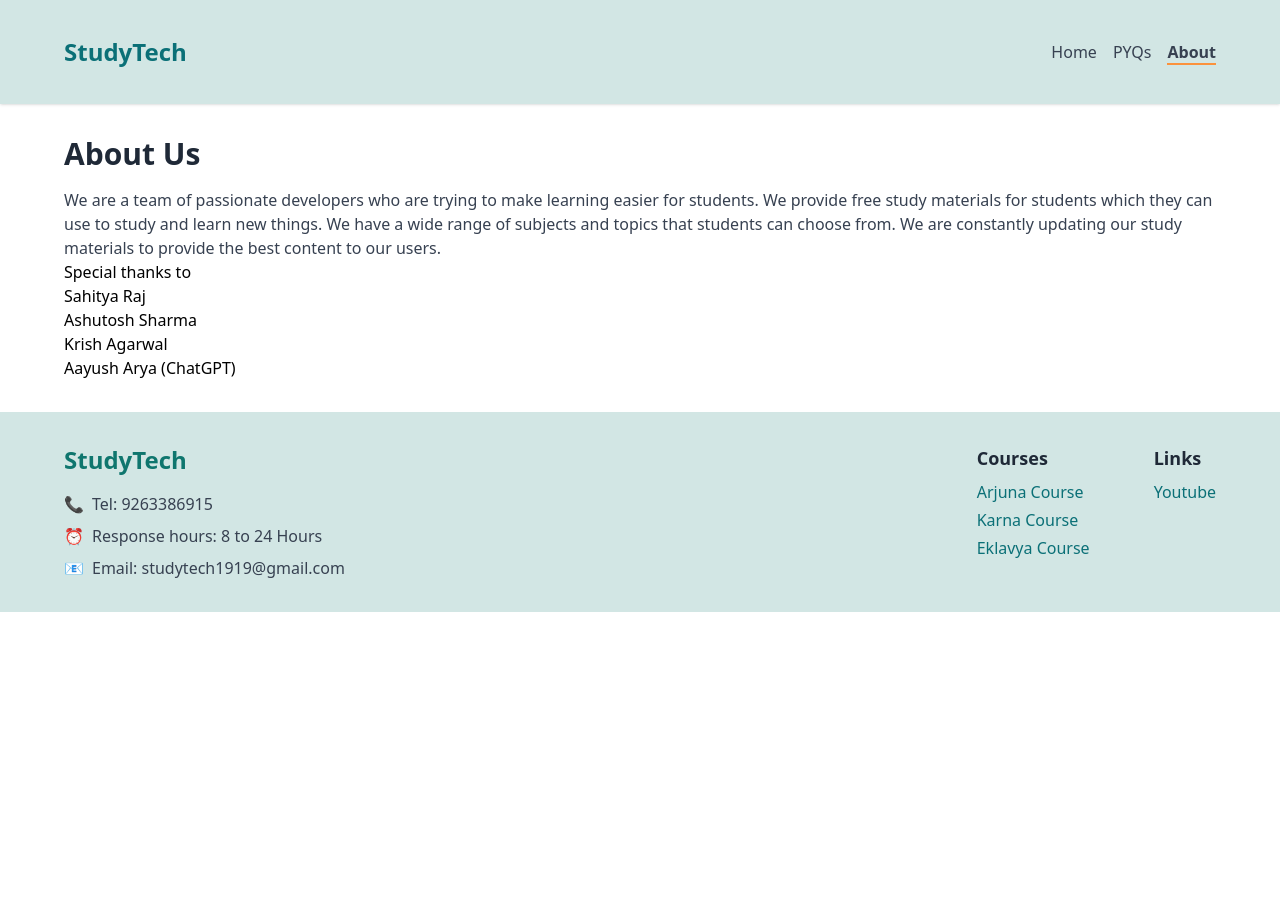
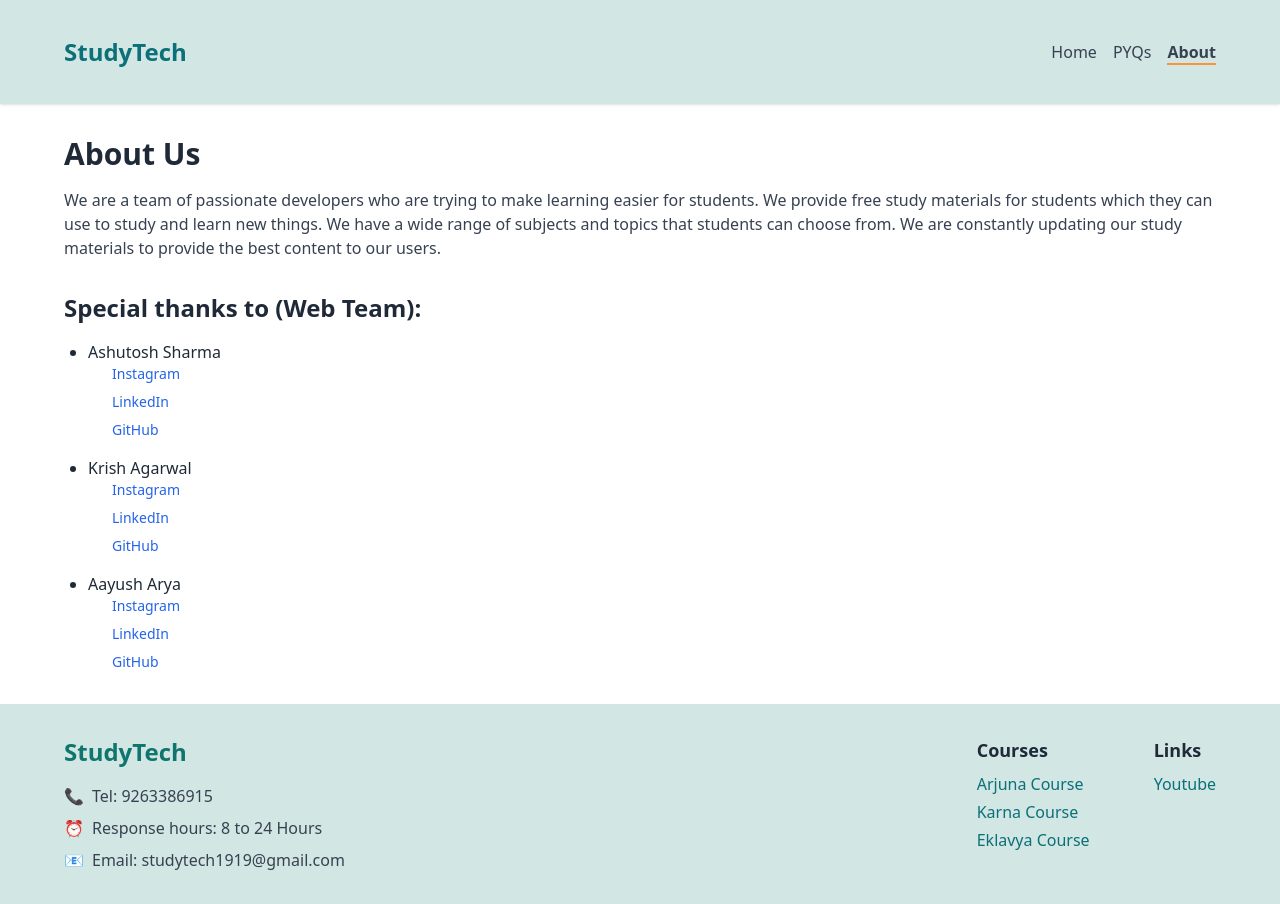
Before and after one commit to ikrishagarwal/StudyTech, a React (Vite) app: page /about in a window 1280 px wide. Before the commit the page ends 800 px from the top, so only its background shows below. Built offline with nearby package versions, Linux system fonts and the light colour scheme.

Commit message:
feat:Added Button alignment, About Us

```diff
--- a/src/about.jsx
+++ b/src/about.jsx
@@ -6,8 +6,9 @@ export const About = () => {
     <div>
       <Navbar />
       <div className="container mx-auto my-8 px-4 lg:px-16">
+        {/* About Us */}
         <h1 className="text-3xl font-semibold text-gray-800 mb-4">About Us</h1>
-        <p className="text-gray-700">
+        <p className="text-gray-700 mb-8">
           We are a team of passionate developers who are trying to make learning
           easier for students. We provide free study materials for students
           which they can use to study and learn new things. We have a wide range
@@ -15,12 +16,122 @@ export const About = () => {
           constantly updating our study materials to provide the best content to
           our users.
         </p>
-        <h1>Special thanks to</h1>
-        <ul>
-          <li>Sahitya Raj</li>
-          <li>Ashutosh Sharma</li>
-          <li>Krish Agarwal</li>
-          <li>Aayush Arya (ChatGPT)</li>
+
+        {/* Special Thanks Section */}
+        <h1 className="text-2xl font-semibold text-gray-800 mb-4">
+          Special thanks to (Web Team):
+        </h1>
+        <ul className="list-disc ml-6 space-y-4 text-gray-800">
+          {/* Ashutosh Sharma */}
+          <li>
+            Ashutosh Sharma
+            <ul className="list-none ml-6 space-y-2 text-sm text-blue-600">
+              <li>
+                <a
+                  href="https://www.instagram.com/sharmashutosh01/profilecard/?igsh=MXNkeTd5dDFnYm5mag=="
+                  target="_blank"
+                  rel="noopener noreferrer"
+                  className="hover:text-blue-800 transition duration-200"
+                >
+                  Instagram
+                </a>
+              </li>
+              <li>
+                <a
+                  href="https://www.linkedin.com/in/ashutosh-kumar-3624b332a"
+                  target="_blank"
+                  rel="noopener noreferrer"
+                  className="hover:text-blue-800 transition duration-200"
+                >
+                  LinkedIn
+                </a>
+              </li>
+              <li>
+                <a
+                  href="https://github.com/Ashutosh9470"
+                  target="_blank"
+                  rel="noopener noreferrer"
+                  className="hover:text-blue-800 transition duration-200"
+                >
+                  GitHub
+                </a>
+              </li>
+            </ul>
+          </li>
+
+          {/* Krish Agarwal */}
+          <li>
+            Krish Agarwal
+            <ul className="list-none ml-6 space-y-2 text-sm text-blue-600">
+              <li>
+                <a
+                  href="https://www.instagram.com/coffee.to.code.machine/profilecard/?igsh=cG53cnFmYjN2c3o4"
+                  target="_blank"
+                  rel="noopener noreferrer"
+                  className="hover:text-blue-800 transition duration-200"
+                >
+                  Instagram
+                </a>
+              </li>
+              <li>
+                <a
+                  href="https://www.linkedin.com/in/ikrishagarwal"
+                  target="_blank"
+                  rel="noopener noreferrer"
+                  className="hover:text-blue-800 transition duration-200"
+                >
+                  LinkedIn
+                </a>
+              </li>
+              <li>
+                <a
+                  href="https://github.com/ikrishagarwal"
+                  target="_blank"
+                  rel="noopener noreferrer"
+                  className="hover:text-blue-800 transition duration-200"
+                >
+                  GitHub
+                </a>
+              </li>
+            </ul>
+          </li>
+
+          {/* Aayush Arya */}
+          <li>
+            Aayush Arya
+            <ul className="list-none ml-6 space-y-2 text-sm text-blue-600">
+              <li>
+                <a
+                  href="https://www.instagram.com/aayusharya_i_am/"
+                  target="_blank"
+                  rel="noopener noreferrer"
+                  className="hover:text-blue-800 transition duration-200"
+                >
+                  Instagram
+                </a>
+              </li>
+              <li>
+                <a
+                  href="https://www.linkedin.com/in/aayusharyaiam/"
+                  target="_blank"
+                  rel="noopener noreferrer"
+                  className="hover:text-blue-800 transition duration-200"
+                >
+                  LinkedIn
+                </a>
+              </li>
+              <li>
+                <a
+                  href="https://github.com/AayushArya28/"
+                  target="_blank"
+                  rel="noopener noreferrer"
+                  className="hover:text-blue-800 transition duration-200"
+                >
+                  GitHub
+                </a>
+              </li>
+            </ul>
+          </li>
         </ul>
       </div>
       <Footer />
--- a/src/components/navbar.jsx
+++ b/src/components/navbar.jsx
@@ -10,9 +10,11 @@ export const Navbar = () => {
   }, [location]);
 
   return (
-    <header className="bg-teal-100 shadow px-10 py-5">
-      <div className="container mx-auto px-6 py-4 flex justify-between items-center">
-        <h1 className="text-2xl font-bold text-teal-600">StudyTech</h1>
+    <header className="bg-teal-100 shadow px-4 sm:px-10 py-5">
+      <div className="container mx-auto px-2 sm:px-6 py-4 flex justify-between items-center">
+        <h1 className="text-xl sm:text-2xl font-bold text-teal-600">
+          StudyTech
+        </h1>
         <nav className="space-x-4">
           <Link
             to="/"
--- a/src/home.jsx
+++ b/src/home.jsx
@@ -21,9 +21,9 @@ export const Home = () => {
                 <p>StudyTech</p>
               </h2>
               <span>
-                <div className="mt-6 space-y-4 md:space-x-4 flex flex-col md:flex-row items-center md:items-start">
+                <div className="mt-6 flex flex-col md:flex-row items-center space-y-4 md:space-y-0 md:space-x-4">
                   <button className="bg-orange-500 uppercase text-white px-6 py-2 rounded-lg hover:bg-orange-600">
-                    Explore Path
+                    <a href="#courses">EXPLORE  Path</a>
                   </button>
                   <span className="bg-white shadow px-6 py-2 rounded-lg text-gray-600">
                     1.5M+ Assisted Students
```
